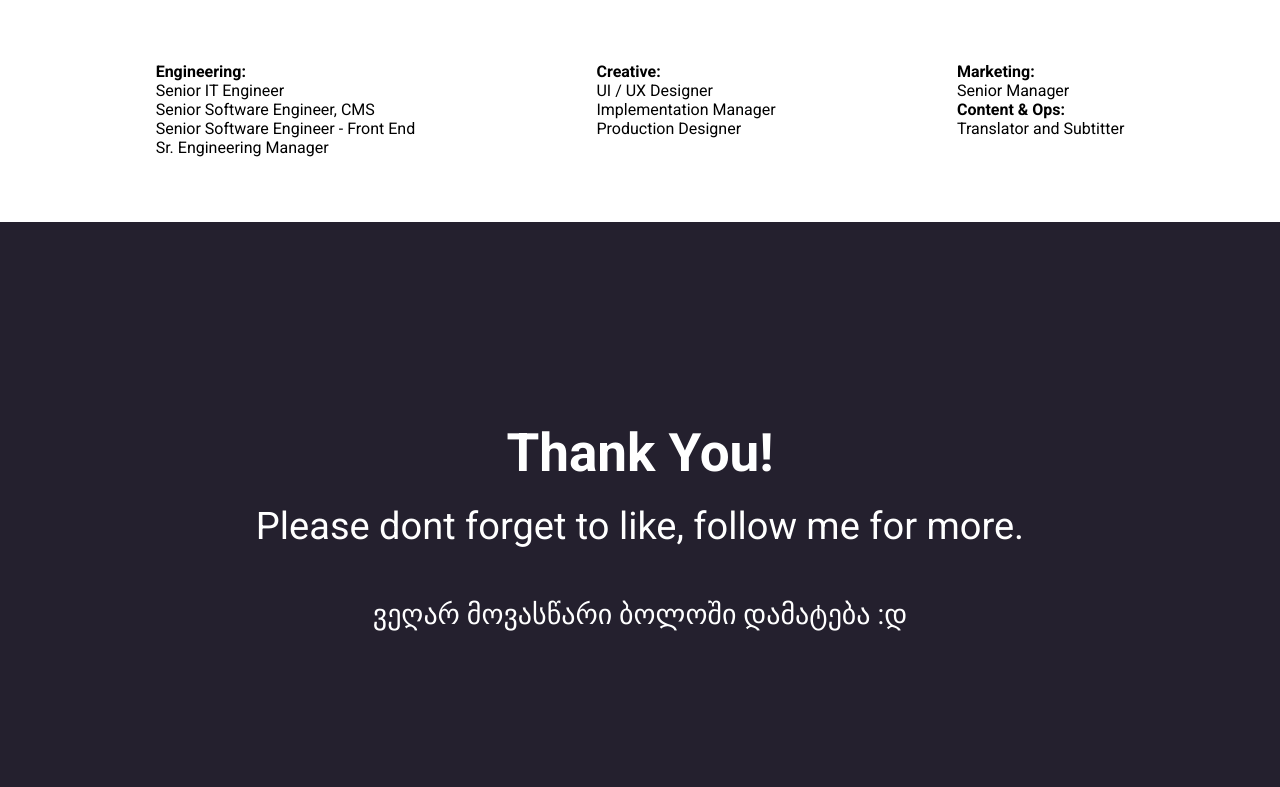
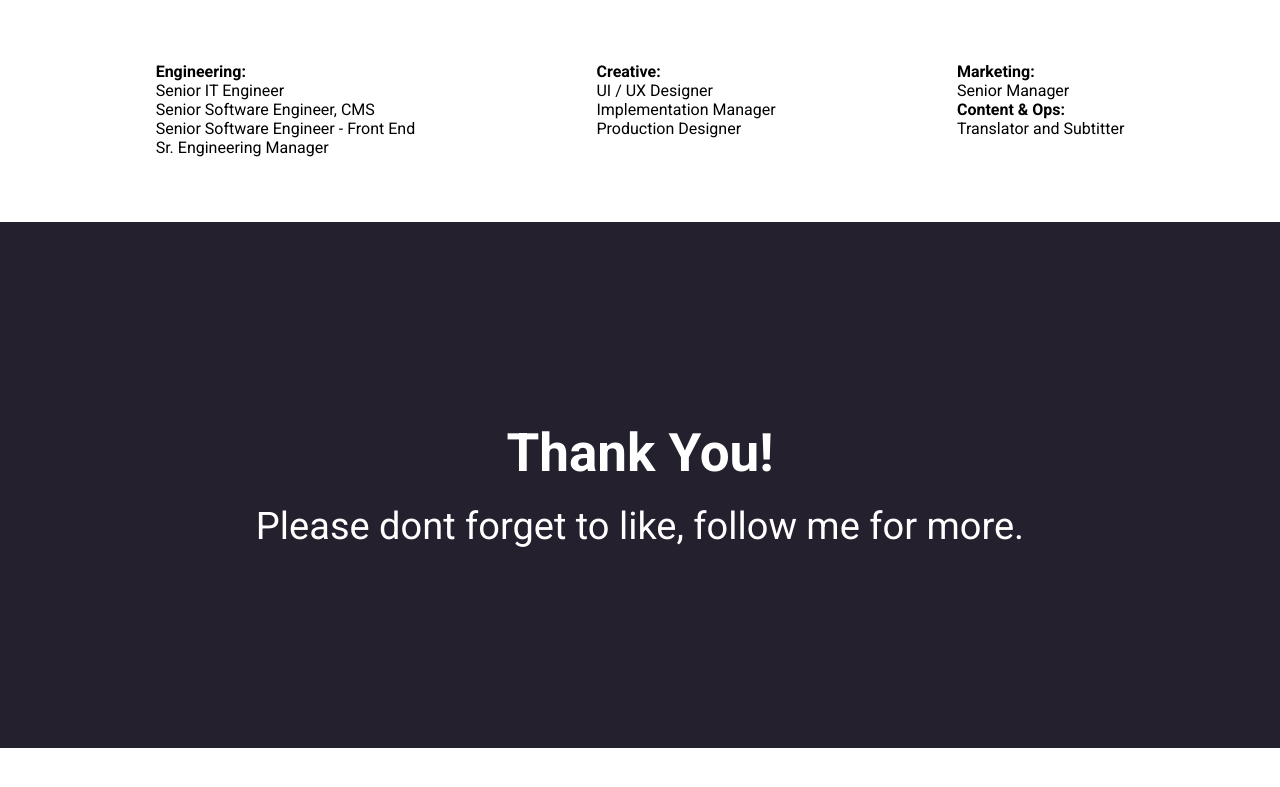
Before and after one commit to Leqso06/UG-Limes, a plain HTML site: page index.html in a window 1280 px wide. Shown: the part 1640-2427 px from the top of the page. After the commit the page ends 2388 px from the top, so only its background shows below. Drawn offline with Linux system fonts and the light colour scheme.

Commit message:
Update index.html

```diff
--- a/index.html
+++ b/index.html
@@ -165,12 +165,6 @@ header button {
 .section-5 p {
   font-size: 38px;
 }
-
-.section-5 .tavis-martleba {
-  margin-top: 50px;
-  font-size: 28px;
-}
-
   </style>
 </head>
 <body>
@@ -247,7 +241,7 @@ header button {
   <section class="section-5">
     <h1>Thank You!</h1>
     <p>Please dont forget to like, follow me for more.</p>
-    <p class="tavis-martleba">ვეღარ მოვასწარი ბოლოში დამატება :დ</p>
+    </p>
   </section>
 </body>
 </html>
```
